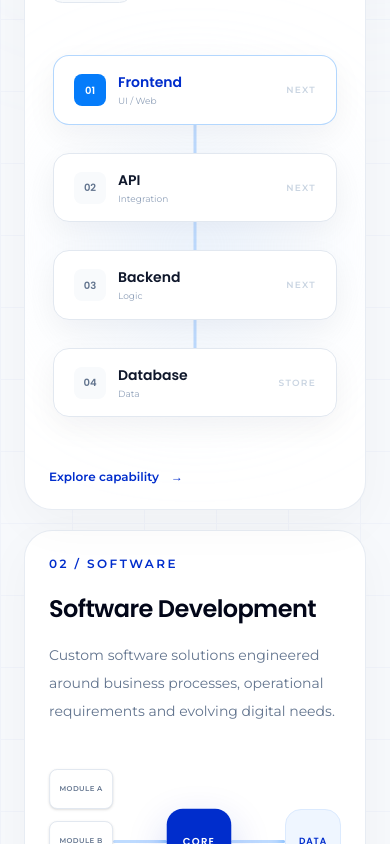
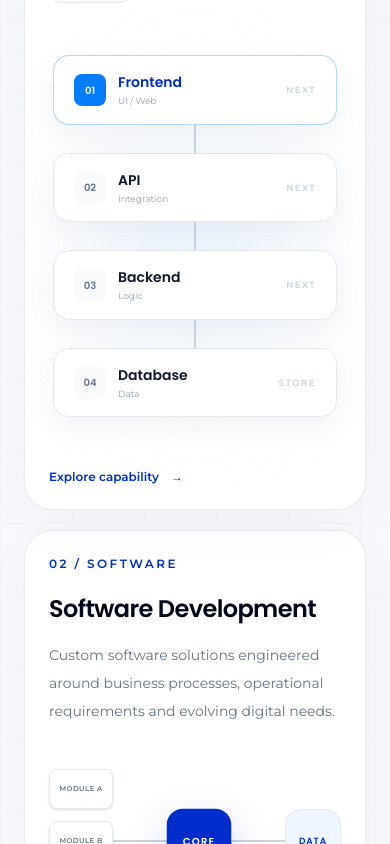
Before and after one commit to aravinthk1504/gendata-techv2, a Next.js app: page /en in a window 390 px wide. Shown: the part 3960-4804 px from the top of the page. Built offline with nearby package versions, Linux system fonts and the light colour scheme.

Commit message:
Use consistent static mobile connectors on Full Stack, Software, App and IoT cards

```diff
--- a/src/sections/home/TechnologyServices.jsx
+++ b/src/sections/home/TechnologyServices.jsx
@@ -7,9 +7,8 @@ import { homeText, localizedHref } from "../../lib/homeText";
 
 
 /**
- * Draw the travelling blue highlight across the entire connector.
- * Percentage-based left/top values are relative to the connector, rather
- * than to the moving highlight itself, so the animation reaches the end.
+ * Static gray connectors on mobile, like the IoT diagram.
+ * Only desktop screens use the moving blue highlight.
  */
 function FlowLine({ vertical = false, className = "" }) {
   const reduceMotion = useReducedMotion();
@@ -17,33 +16,17 @@ function FlowLine({ vertical = false, className = "" }) {
   return (
     <div
       aria-hidden="true"
-      className={`pointer-events-none relative shrink-0 overflow-hidden rounded-full ${vertical ? "w-[3px]" : "h-[3px]"} ${className} bg-blue-200`}
+      className={`pointer-events-none relative shrink-0 overflow-hidden bg-slate-300 ${vertical ? "w-[2px]" : "h-[2px]"} ${className}`}
     >
-      {reduceMotion ? (
-        <span className="absolute inset-0 bg-brand-accent/70" />
-      ) : (
+      {!reduceMotion && (
         <motion.span
-          className={`absolute rounded-full bg-brand-accent shadow-[0_0_12px_3px_rgba(5,124,250,0.65)] ${vertical ? "left-0 top-0 h-1/2 w-full" : "left-0 top-0 h-full w-1/2"}`}
+          className={`absolute hidden rounded-full bg-brand-accent shadow-[0_0_10px_rgba(5,124,250,0.65)] lg:block ${vertical ? "left-0 top-0 h-1/2 w-full" : "left-0 top-0 h-full w-1/2"}`}
           initial={false}
           animate={vertical ? { top: ["-50%", "100%"] } : { left: ["-50%", "100%"] }}
-          transition={{ duration: 1.8, repeat: Infinity, ease: "linear" }}
+          transition={{ duration: 2, repeat: Infinity, ease: "linear" }}
         />
       )}
     </div>
-  );
-}
-
-function FullStackSpine() {
-  const reduceMotion = useReducedMotion();
-  return reduceMotion ? (
-    <span className="absolute inset-0 bg-brand-accent/60" />
-  ) : (
-    <motion.span
-      className="absolute left-0 top-0 h-20 w-full rounded-full bg-brand-accent shadow-[0_0_14px_4px_rgba(5,124,250,0.55)]"
-      initial={false}
-      animate={{ top: ["-15%", "100%"] }}
-      transition={{ duration: 4, repeat: Infinity, ease: "linear" }}
-    />
   );
 }
 
@@ -59,22 +42,12 @@ function FullStackVisual() {
     <div className="relative mt-8 w-full min-w-0 overflow-visible pb-3 lg:mt-2 lg:flex lg:min-h-70 lg:items-center lg:justify-center lg:overflow-hidden lg:pb-0">
       <div className="pointer-events-none absolute left-1/2 top-1/2 h-52 w-52 -translate-x-1/2 -translate-y-1/2 rounded-full bg-blue-100/60 blur-[70px] lg:h-60 lg:w-60 lg:bg-blue-100/70 lg:blur-[80px]" />
 
-      {/* Mobile / tablet: cards share a single centered, animated spine. */}
-      <div className="relative z-10 mx-auto grid w-full max-w-sm min-w-0 gap-7 px-1 pb-2 lg:hidden">
+      {/* Mobile/tablet: aligned gray connectors between each pair of cards. */}
+      <div className="relative z-10 mx-auto flex w-full max-w-sm flex-col px-1 pb-2 lg:hidden">
+        {layers.map((layer, index) => (
+          <div key={layer.name} className="flex w-full min-w-0 flex-col items-center">
             <div
-          aria-hidden="true"
-          className="pointer-events-none absolute inset-y-7 left-1/2 z-0 w-[3px] -translate-x-1/2 overflow-hidden rounded-full bg-blue-200"
-        >
-          <FullStackSpine />
-        </div>
-        {layers.map((layer, index) => (
-          <motion.div
-            key={layer.name}
-            initial={{ opacity: 1, y: 8 }}
-            whileInView={{ opacity: 1, y: 0 }}
-            viewport={{ once: true }}
-            transition={{ duration: 0.35, delay: index * 0.07 }}
-            className={`relative z-10 flex min-w-0 items-center justify-between rounded-2xl border bg-white px-5 py-4 shadow-[0_10px_30px_rgba(15,23,42,0.05)] ${index === 0 ? "border-brand-accent/30" : "border-slate-200"}`}
+              className={`relative flex w-full min-w-0 items-center justify-between rounded-2xl border bg-white px-5 py-4 shadow-[0_10px_30px_rgba(15,23,42,0.05)] ${index === 0 ? "border-brand-accent/30" : "border-slate-200"}`}
             >
               <div className="flex min-w-0 items-center gap-3">
                 <span
@@ -94,7 +67,11 @@ function FullStackVisual() {
               <span className="ml-2 shrink-0 font-body text-[9px] font-semibold uppercase tracking-[0.14em] text-slate-300">
                 {index === layers.length - 1 ? "Store" : "Next"}
               </span>
-          </motion.div>
+            </div>
+            {index < layers.length - 1 && (
+              <div aria-hidden="true" className="h-7 w-[2px] shrink-0 bg-slate-300" />
+            )}
+          </div>
         ))}
       </div>
 
@@ -240,7 +217,6 @@ function AppVisual() {
 }
 
 function IoTVisual() {
-  const reduceMotion = useReducedMotion();
   const items = [
     { title: "Sensor", label: "Input" },
     { title: "Device", label: "Edge" },
@@ -267,24 +243,6 @@ function IoTVisual() {
             strokeWidth="2"
             vectorEffect="non-scaling-stroke"
           />
-          {!reduceMotion && (
-            <motion.path
-              d="M 25 25 H 75 V 50 H 25 V 75 H 75"
-              fill="none"
-              stroke="#057CFA"
-              strokeWidth="2.5"
-              strokeLinecap="round"
-              vectorEffect="non-scaling-stroke"
-              initial={{ pathLength: 0 }}
-              animate={{ pathLength: [0, 1] }}
-              transition={{
-                duration: 3,
-                repeat: Infinity,
-                repeatDelay: 0.5,
-                ease: "easeInOut",
-              }}
-            />
-          )}
         </svg>
         {items.map((item, index) => (
           <div
```
Lines whose indentation alone changed are shown as unchanged.
